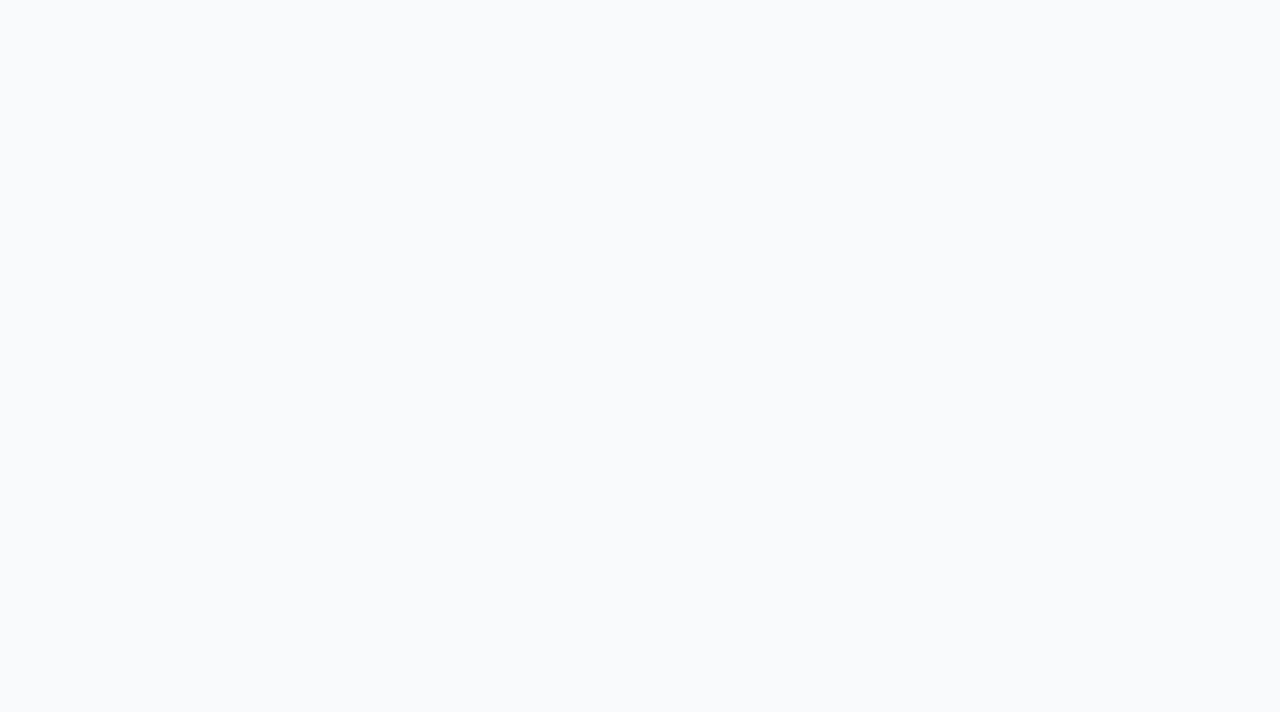
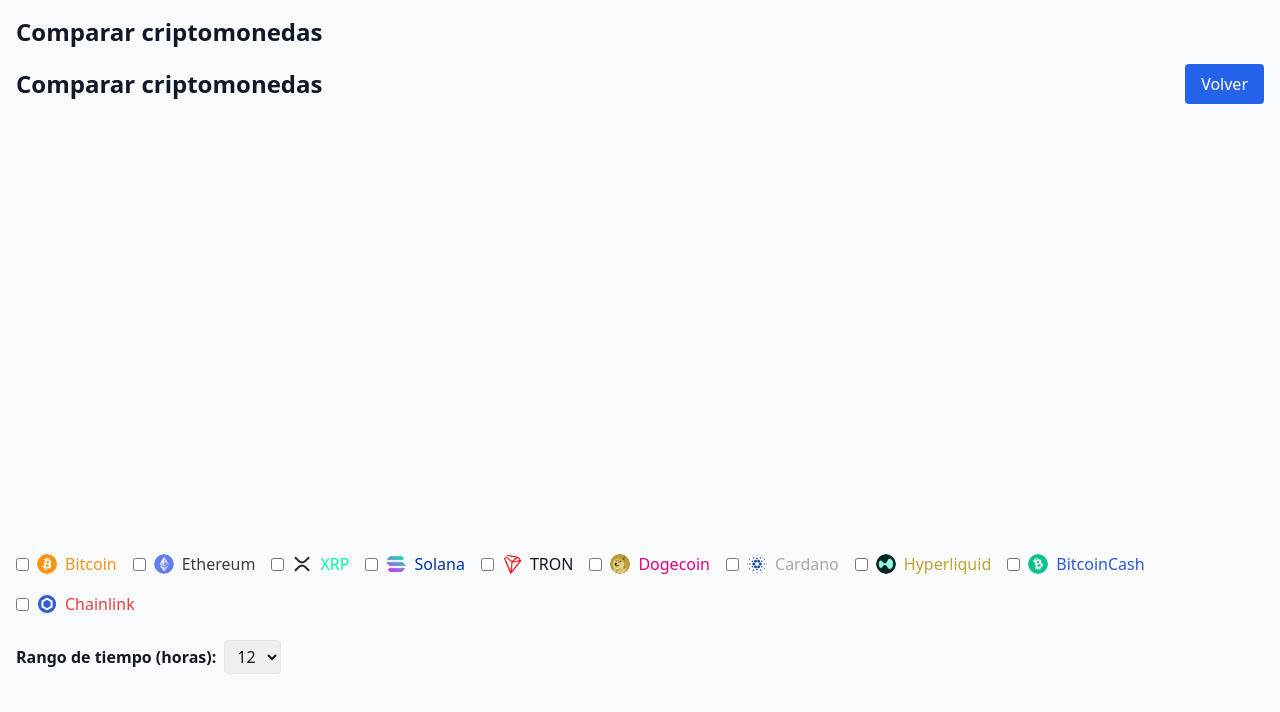
Before and after one commit to ivanalejandro2002/cryptomonedasDashboard, a React (Vite) app: page /compare in a window 1280 px wide. Before the commit this address had no page. Shown: the top 712 px of the page. Built offline with nearby package versions, Linux system fonts and the light colour scheme.

Commit message:
Agregando comparativa de cryptos

```diff
--- a/src/App.jsx
+++ b/src/App.jsx
@@ -2,12 +2,14 @@ import React from "react";
 import { Routes, Route } from "react-router-dom";
 import StockDashboard from "./pages/StockDashboard";
 import CryptoDetail from "./pages/CryptoDetail";
+import CompareChart from "./pages/CompareChart";
 
 function App() {
   return (
     <Routes>
       <Route path="/" element={<StockDashboard />} />
       <Route path="/crypto/:cryptoName" element={<CryptoDetail />} />
+      <Route path="/compare" element={<CompareChart />} />
     </Routes>
   );
 }
--- /dev/null
+++ b/src/pages/CompareChart.jsx
@@ -0,0 +1,137 @@
+import React, { useState, useEffect } from "react";
+import { LineChart, Line, XAxis, YAxis, Tooltip, ResponsiveContainer } from "recharts";
+import { Button } from "../components/ui/button";
+import { useParams, useNavigate } from "react-router-dom";
+
+import "/src/css/styles.css";
+import styles from "/src/css/button.module.css";
+
+const cryptoList = [
+  { name: "Bitcoin", image: "/src/assets/images/bitcoin.png" },
+  { name: "Ethereum", image: "/src/assets/images/ethereum.svg" },
+  { name: "XRP", image: "/src/assets/images/xrp.png" },
+  { name: "Solana", image: "/src/assets/images/solana.png" },
+  { name: "TRON", image: "/src/assets/images/tron.png" },
+  { name: "Dogecoin", image: "/src/assets/images/dogecoin.png" },
+  { name: "Cardano", image: "/src/assets/images/cardano.png" },
+  { name: "Hyperliquid", image: "/src/assets/images/hyperliquid.png" },
+  { name: "BitcoinCash", image: "/src/assets/images/bitcoincash.png" },
+  { name: "Chainlink", image: "/src/assets/images/chainlink.png" }
+];
+
+const cryptoColors = {
+  Bitcoin: "#F7931A",
+  Ethereum: "#3C3C3D",
+  XRP: "#00FFA3",
+  Solana: "#0033AD",
+  Tron: "#00AAE4",
+  Dogecoin: "#E6007A",
+  Cardano: "#A6A9AA",
+  Hyperliquid: "#C2A633",
+  BitcoinCash: "#2A5ADA",
+  Chainlink: "#E84142"
+};
+
+export default function CompareChart() {
+  const navigate = useNavigate();
+  const [selectedCryptos, setSelectedCryptos] = useState([]);
+  const [selectedRange, setSelectedRange] = useState(12);
+  const [chartData, setChartData] = useState({});
+  const [mergedData, setMergedData] = useState([]);
+
+  useEffect(() => {
+    const mockData = {};
+    cryptoList.forEach(({ name }) => {
+      mockData[name] = Array.from({ length: selectedRange }, (_, i) => {
+        const value = Math.random() * 100;
+        return { time: `${i}:00`, value };
+      });
+    });
+    setChartData(mockData);
+  }, [selectedRange]);
+
+  useEffect(() => {
+    if (selectedCryptos.length === 0) {
+      setMergedData([]);
+      return;
+    }
+
+    //Acá se hace la insersión de datos, por ahora se agarran unos randoms.
+    const length = selectedRange;
+    const result = Array.from({ length }, (_, i) => {
+      const time = `${i}:00`;
+      const point = { time };
+      selectedCryptos.forEach((crypto) => {
+        point[crypto] = chartData[crypto]?.[i]?.value || null;
+      });
+      return point;
+    });
+    setMergedData(result);
+  }, [chartData, selectedCryptos, selectedRange]);
+
+  const toggleCrypto = (crypto) => {
+    setSelectedCryptos((prev) =>
+      prev.includes(crypto)
+        ? prev.filter((c) => c !== crypto)
+        : [...prev, crypto]
+    );
+  };
+
+  return (
+    <div className="p-4">
+      <h1 className="text-2xl font-bold mb-4">Comparar criptomonedas</h1>
+
+      <div className="flex items-center justify-between mb-4">
+        <h1 className="text-2xl font-bold">Comparar criptomonedas</h1>
+        <Button className="button" onClick={() => navigate("/")}>Volver</Button>
+      </div>
+      <div className="w-full mb-8">
+        <ResponsiveContainer width="100%" height={400}>
+          <LineChart data={mergedData}>
+            <XAxis dataKey="time" />
+            <YAxis />
+            <Tooltip />
+            {selectedCryptos.map((crypto) => (
+              <Line
+                key={crypto}
+                type="monotone"
+                dataKey={crypto}
+                name={crypto}
+                stroke={cryptoColors[crypto]}
+                strokeWidth={2}
+                dot={false}
+              />
+            ))}
+          </LineChart>
+        </ResponsiveContainer>
+      </div>
+
+      <div className="flex flex-wrap gap-4 mb-6">
+        {cryptoList.map(({ name, image }) => (
+          <label key={name} className="flex items-center gap-2">
+            <input
+              type="checkbox"
+              checked={selectedCryptos.includes(name)}
+              onChange={() => toggleCrypto(name)}
+            />
+            <img src={image} alt={name} className="w-5 h-5 rounded-full photo" />
+            <span style={{ color: cryptoColors[name] }}>{name}</span>
+          </label>
+        ))}
+      </div>
+
+      <div className="mb-4">
+        <label className="font-semibold mr-2">Rango de tiempo (horas):</label>
+        <select
+          value={selectedRange}
+          onChange={(e) => setSelectedRange(Number(e.target.value))}
+          className="border px-2 py-1 rounded"
+        >
+          {Array.from({ length: 24 }, (_, i) => i + 1).map((h) => (
+            <option key={h} value={h}>{h}</option>
+          ))}
+        </select>
+      </div>
+    </div>
+  );
+}
--- a/src/pages/StockDashboard.jsx
+++ b/src/pages/StockDashboard.jsx
@@ -46,11 +46,19 @@ export default function StockDashboard() {
     navigate(`/crypto/${crypto}`);
   };
 
+  const goToCompare = () => {
+    navigate(`/compare`);
+  };
+
   return (
     <div className="p-4 grid grid-cols-1 md:grid-cols-2 gap-4">
       <div className="title-span">
         <label className="titular">Crypto Dashboard</label>
       </div>
+      <div className="mt-2 flex justify-end">
+        <Button className="button" onClick={() => goToCompare(crypto.name)}>Comparar Cryptos</Button>
+      </div>
+
       <div className="col-span-full flex items-center gap-2 mb-4">
         <label className="font-bold">Rango de tiempo (horas):</label>
         <select
```
